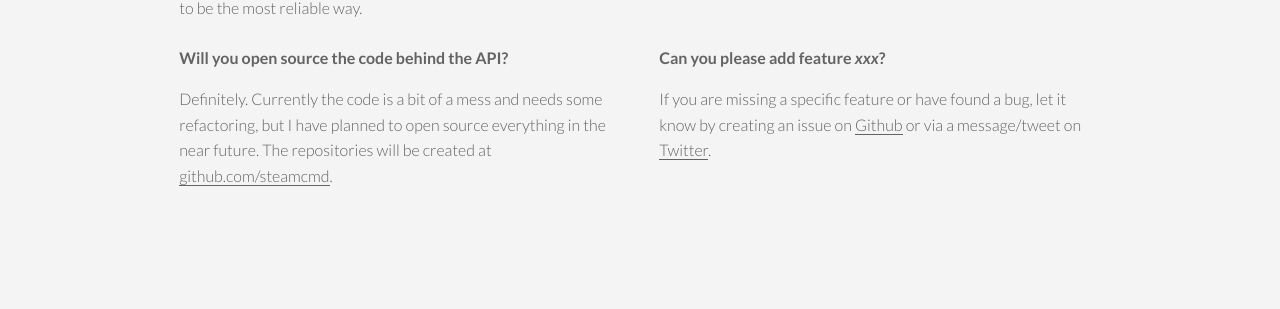
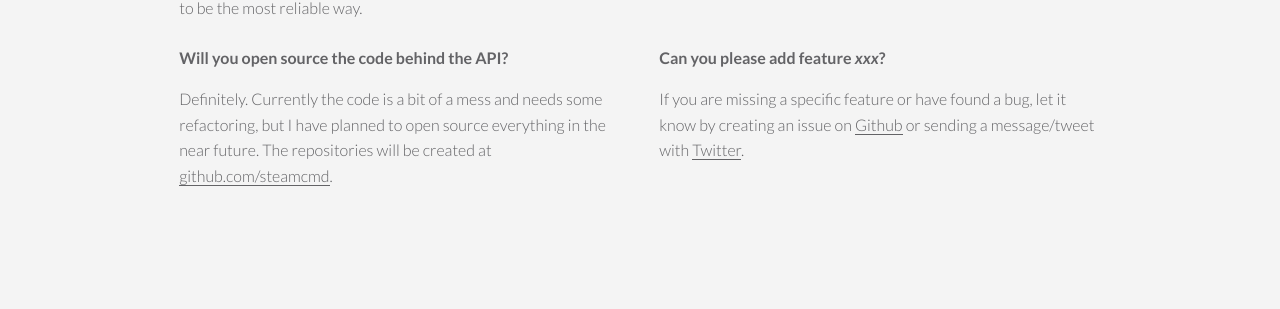
Before and after one commit to steamcmd/website, a Jekyll site: the page built from index.html, in a window 1280 px wide and 900 px high, scrolled down 4900 px. Shown: the part 205-514 px from the top of the window. Built offline with Jekyll 4.4.1, drawn with Linux system fonts in a browser that asks for light colours.

Commit message:
Minor improvement to FAQ

```diff
--- a/_includes/faq.html
+++ b/_includes/faq.html
@@ -34,7 +34,7 @@
     <b>Can you please add feature <i>xxx</i>?</b>
     <p>
       If you are missing a specific feature or have found a bug, let it know by creating an issue on <a href="https://github.com/steamcmd">Github</a>
-      or via a message/tweet on <a href="https://twitter.com/messages/compose?recipient_id=1132284269345333248">Twitter</a>.
+      or sending a message/tweet with <a href="https://twitter.com/messages/compose?recipient_id=1132284269345333248">Twitter</a>.
     </p>
   </div>
 </div>
```
